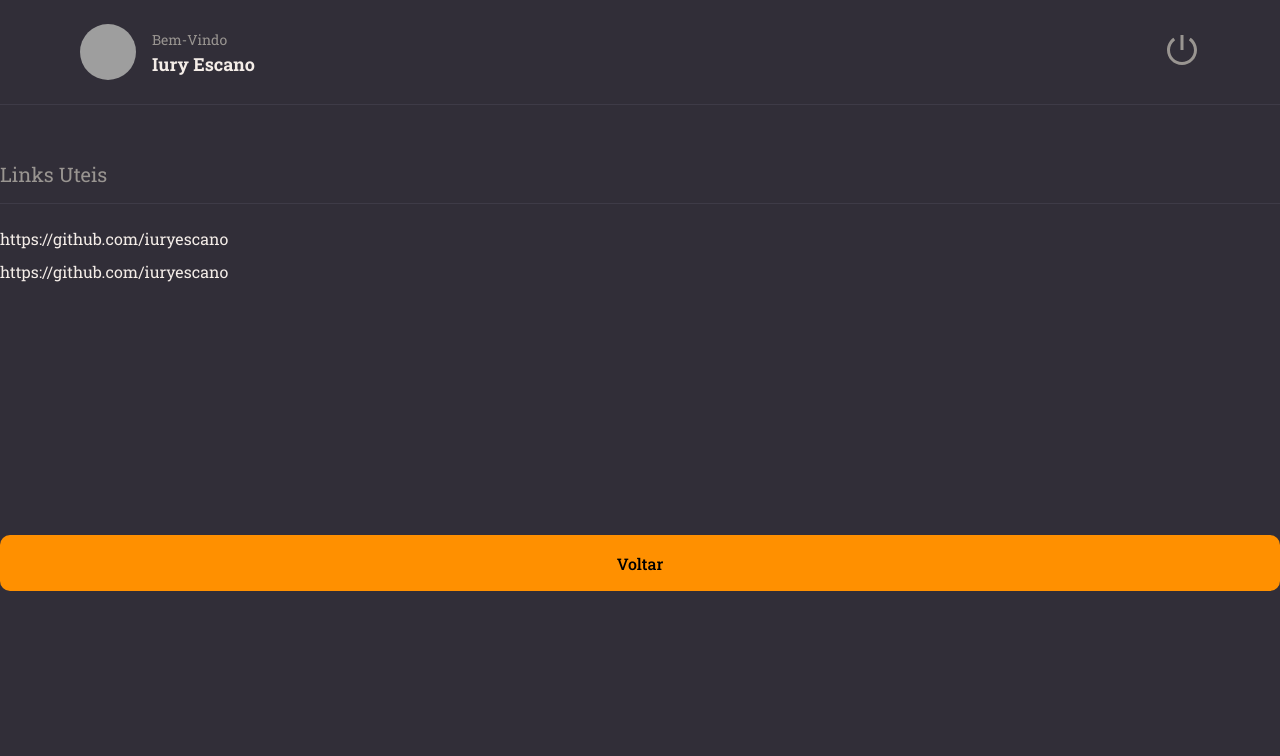
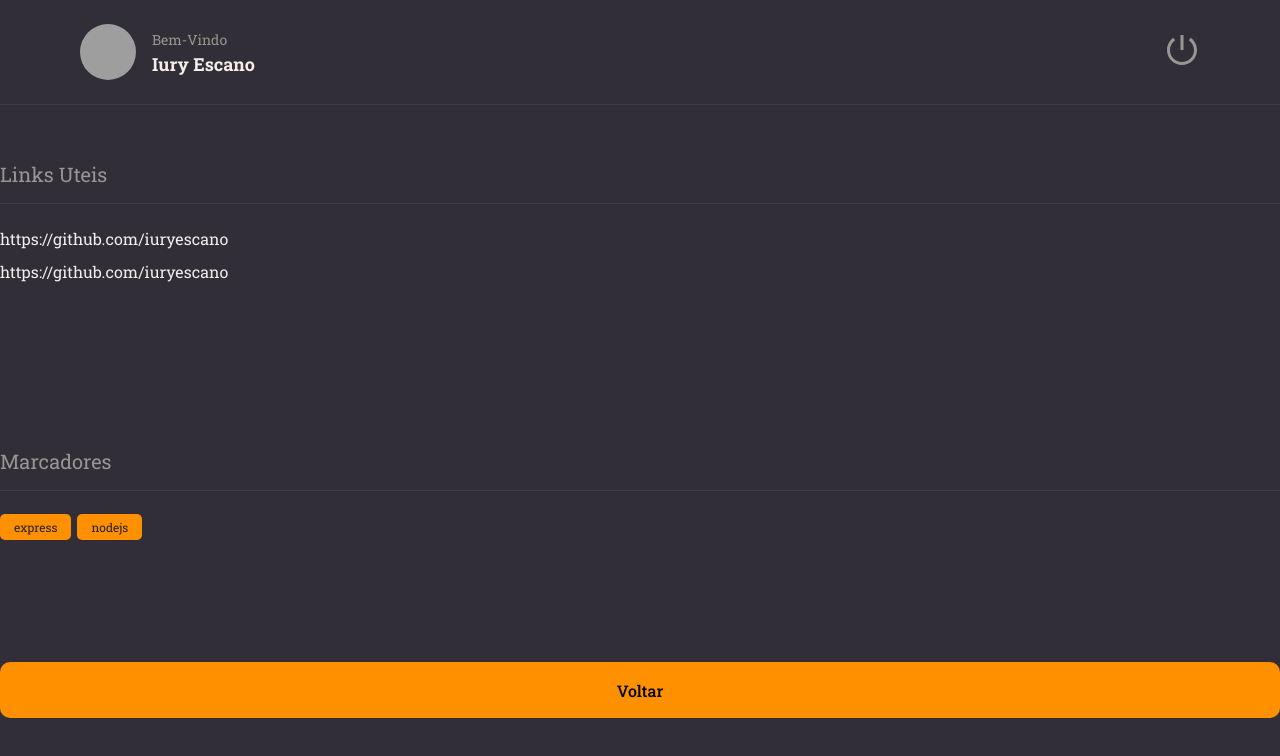
Before and after one commit to iuryescano/MyNotes, a React (Vite) app: page / in a window 1280 px wide. Shown: the top 756 px of the page. Built offline with nearby package versions, Linux system fonts and the light colour scheme; grey boxes are pictures that could not be loaded.

Commit message:
Adding Tag Component

```diff
--- /dev/null
+++ b/src/components/Tag/index.jsx
@@ -0,0 +1,9 @@
+import { Container } from './styles';
+
+export function Tag({ title }) {
+    return (
+        <Container>
+            {title}
+        </Container>
+    );
+}
--- /dev/null
+++ b/src/components/Tag/styles.js
@@ -0,0 +1,10 @@
+import styled from "styled-components";
+
+export const Container = styled.span`
+    font-size: 12px;
+    padding: 5px 14px;
+    border-radius: 5px;
+    margin-right: 6px;
+    color: ${({ theme }) => theme.COLORS.BACKGROUND_900};
+    background-color: ${({ theme }) => theme.COLORS.ORANGE};
+`
--- a/src/pages/Details/index.jsx
+++ b/src/pages/Details/index.jsx
@@ -3,11 +3,13 @@
 import { Header } from "../../components/Header";
 import { Button } from "../../components/Button";
 import { Section } from "../../components/Section";
+import { Tag } from "../../components/Tag";
 
 
 export function Details() { //Se eu tivesse colocado default lá no main eu não precisaria colocar entre {} pois eu estaria exportando tudo
   return ( //1 componente sempre vai retornar sempre 1 único elemento por isso da div envolta de tudo
     <Container>
+
       <Header />
       <Section title="Links Uteis">
         <Links>
@@ -15,6 +17,12 @@
           <li><a href="https://github.com/iuryescano">https://github.com/iuryescano</a></li>
         </Links>
       </Section>
+
+      <Section title="Marcadores">
+        <Tag title="express"/>
+        <Tag title="nodejs"/>
+      </Section>
+
       <Button title="Voltar" />
     </Container>
   )
```
